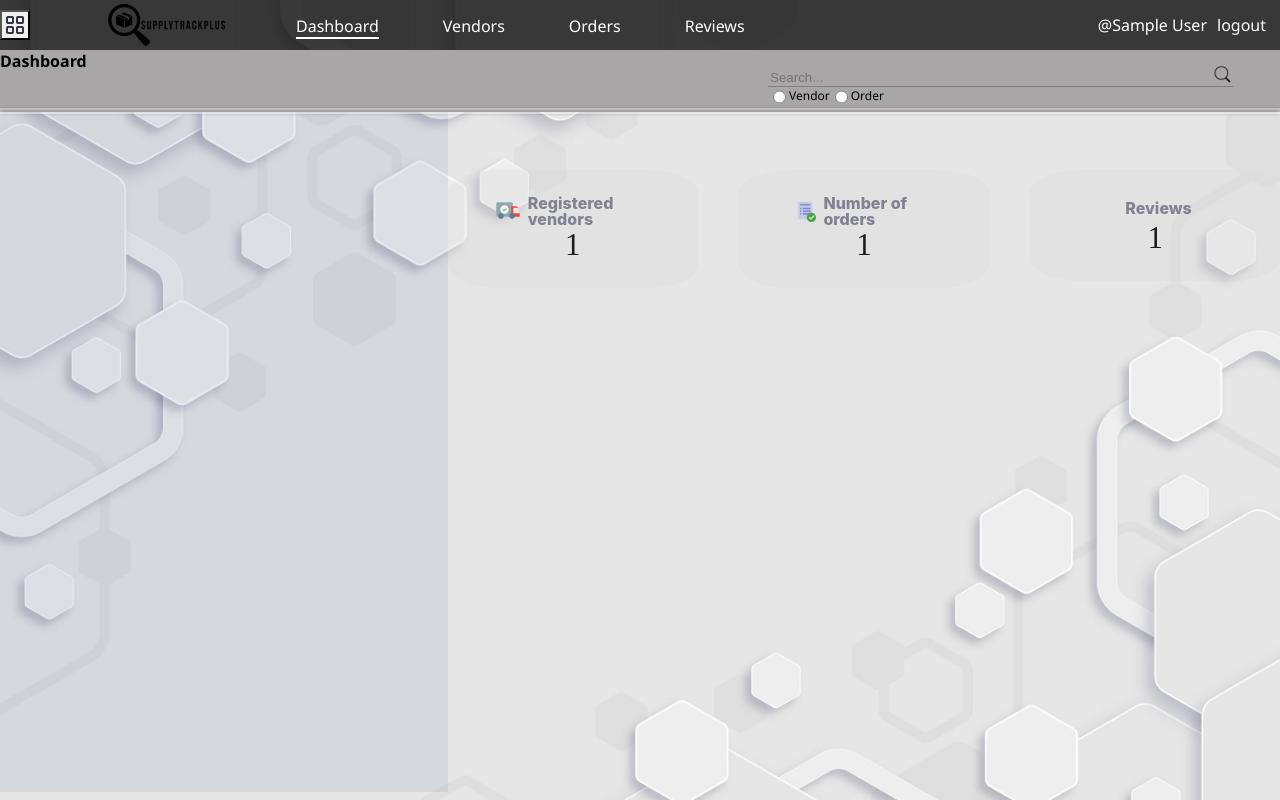
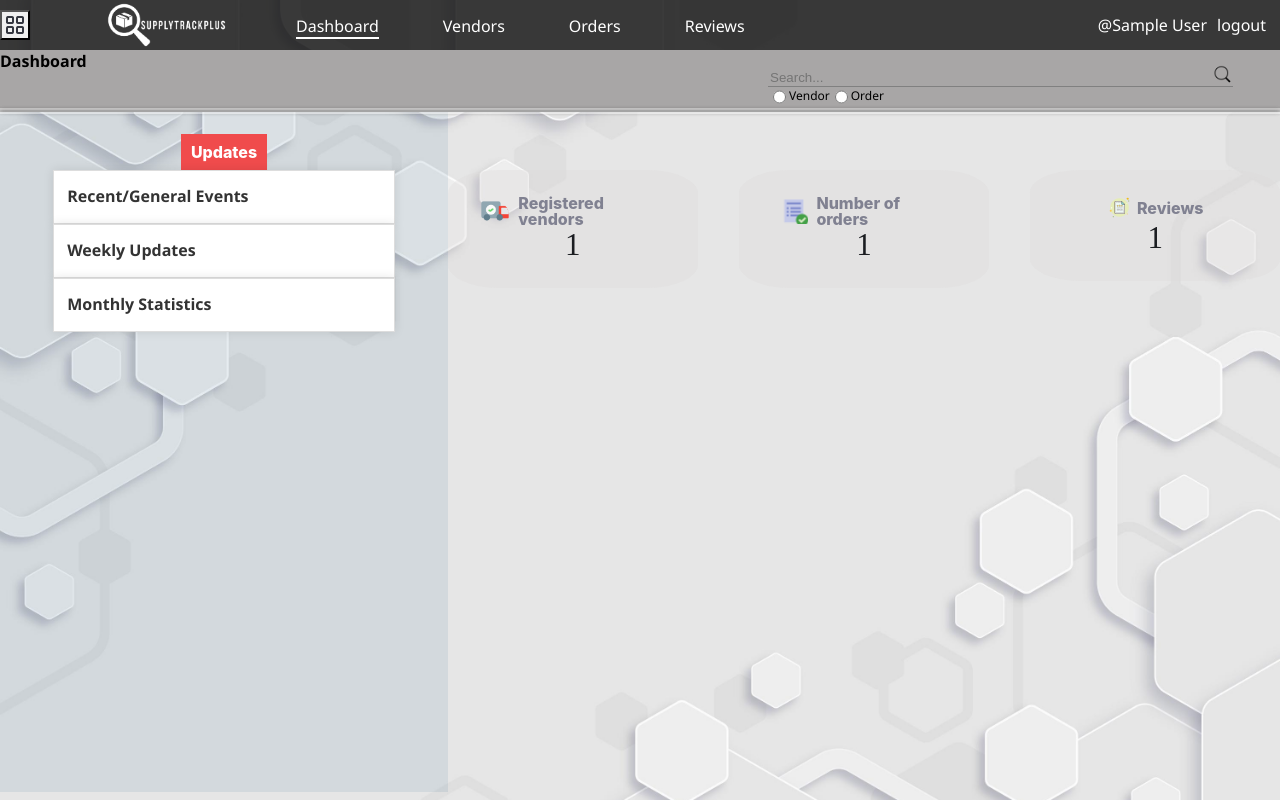
Before and after one commit to JamesRaphaelJRC/SupplyTrackPlus_v1, a Flask app: page /user/ in a window 1280 px wide. Run offline with Flask 3, Linux system fonts and the light colour scheme; a user stored in the database is signed in; tables that the repository leaves empty hold one stand-in row (values such as "Sample post").

Commit message:
Developed statistics section

```diff
--- a/models/base_model.py
+++ b/models/base_model.py
@@ -12,7 +12,7 @@
     def __init__(self, **kwargs):
         ''' Instantiation of a new BaseModel object'''
         self.id = str(uuid4())
-        self.created_at = datetime.utcnow()
+        self.created_at = datetime.now()
 
         if kwargs:
             try:
--- a/models/engine/db_storage.py
+++ b/models/engine/db_storage.py
@@ -221,6 +221,62 @@
             avr_review = 0
         return avr_review
 
+    def fetch_statistics(self, username):
+        ''' Computes and returns statistics of a given user operation
+
+            Return:
+            A dictionar of dictionaries containing lists of corresponding
+            items
+            e.g. {
+                    'orders': {
+                        'last 7 days': [order objects with timestamp <= 7 days],
+                        'this month': [order objects created this month]
+                    },
+                    'reviews': {
+                        'key1': [orders with matching values1],
+                        'key2: [orders with matching values2]
+                    }
+            }
+        '''
+        from datetime import datetime
+
+        stats = {}
+        now = datetime.now()
+
+        # Gets current statistics for orders
+        stats['orders'] = {}
+        orders_within_24hrs = [order for order in self.all(username, 'Order').\
+                               values() if (now - order.created_at).days <= 1]
+
+        last_7_days_orders = [order for order in self.all(username, 'Order').\
+                              values() if (now - order.created_at).days <= 7]
+
+        current_month_orders = [ order for order in self.all\
+                    (username, 'Order').values() if\
+                    (now.month - order.created_at.month) == 0]
+
+        closed_orders = [order for order in self.all(username, 'Order').\
+                         values() if order.delivery_status == True]
+
+        open_orders = [order for order in self.all(username, 'Order').\
+                       values() if order.delivery_status == False]
+
+        # Only closed orders are considered since only closed orders can be
+        # reviewed
+        reviewed = [order for order in closed_orders if order.reviews]
+
+        unreviewed = [order for order in closed_orders if not order.reviews]
+
+        # Sets the statistics in the orders dictionary
+        stats['orders']['24 hours'] = orders_within_24hrs
+        stats['orders']['7 days'] = last_7_days_orders
+        stats['orders']['this month'] = current_month_orders
+        stats['orders']['closed orders'] = closed_orders
+        stats['orders']['open orders'] = open_orders
+        stats['orders']['reviewed'] = reviewed
+        stats['orders']['unreviewed'] = unreviewed
+
+        return stats
 
     def new(self, obj):
         ''' Adds an object to the current database session '''
--- a/web_flask/routes/commons.py
+++ b/web_flask/routes/commons.py
@@ -11,7 +11,9 @@
 
     # Avoid passing user obj to public pages e.g. login, signup and index pages
     if current_user.is_authenticated:
-        user = storage.get_user(current_user.username)
-        return dict(searchform=searchform, user=user)
+        username = current_user.username
+        user = storage.get_user(username)
+        stats = storage.fetch_statistics(username)
+        return dict(searchform=searchform, user=user, stats=stats)
     else:
         return dict(searchform=searchform)
--- a/web_flask/static/scripts/reviews.js
+++ b/web_flask/static/scripts/reviews.js
@@ -3,7 +3,7 @@
     $('#vendor_id').change(function () {
         var vendorId = $(this).val();
         $.ajax({
-            url: '/user/orders/get_orders/' + vendorId,
+            url: '/user/orders/unreviewed/' + vendorId,
             type: 'GET',
             success: function(response){
                 // Populate order options based on the response
--- a/web_flask/static/styles/commons.css
+++ b/web_flask/static/styles/commons.css
@@ -68,7 +68,7 @@
     height: 100%;
     width: 20%;
     margin-left: -10px;
-    background: url(../images/Black-logo-nobackground.png);
+    background: url(../images/White-logo-no-background.png);
     background-repeat: no-repeat;
     background-size: contain;
     background-position: center;
--- a/web_flask/static/styles/dashboard.css
+++ b/web_flask/static/styles/dashboard.css
@@ -11,24 +11,14 @@
     justify-content: flex-start;
 }
 
-.stat-container {
-    /* border: 1px solid blue; */
-    height: 85vh;
-    width: 35%;
-    /* border-right: 2px solid gray; */
-    background-color: rgb(41, 99, 137, 0.1);
-}
-
 .widgets {
     /* border: 1px solid brown; */
     width: 65%;
     left: 25%;
-    /* justify-content: flex-start; */
     align-items: flex-start;
     gap: 5%;
     display: inline-flex;
     height: 100%;
-    /* background-color: #213159; */
 
 }
 
@@ -37,15 +27,12 @@
     flex: 1 1 0;
     /* width: 200px; */
     background-color: rgb(219, 215, 215, 0.3);
-    /* background: rgb(46, 156, 204, 0.3); */
     max-width: 100%;
     min-width: 10%;
     padding: 3%;
-    /* box-shadow: 0px 1.9444444179534912px 10px rgba(128, 128, 128, 0.3); */
     border-radius: 20%;
     flex-direction: column;
     align-items: center;
-    /* gap: 2%; */
     display: inline-flex;
     margin-top: 7%;
 }
@@ -71,14 +58,8 @@
 .icon {
     /* border: 1px solid black; */
     height: 25px;
-    width: 20%;
-    /* padding: 3.89px; */
-    /* border-radius: 7.78px; */
-    /* justify-content: flex-start; */
-    /* align-items: flex-start; */
-    /* gap: 9.72px; */
-    /* display: flex; */
-    background-size: contain;
+    width: 30px;
+    background-size: cover;
     background-repeat: no-repeat;
     background-position: center;
 }
@@ -118,3 +99,49 @@
         font-size: 1.8em;
     }
 }
+
+/*
+    =========================
+    Statistics section styles
+    =========================
+*/
+.stat-container {
+    /* border: 1px solid blue; */
+    height: 85vh;
+    width: 35%;
+    background-color: rgb(41, 99, 137, 0.1);
+    display: flex;
+    flex-direction: column;
+    align-items: center;
+}
+
+.caption {
+    border: 1px solid #f04b4c;
+    color: white;
+    background-color: #f04b4c;
+    margin-top: 5%;
+    padding: 2%;
+    font-weight: 800;
+}
+
+.note-container {
+    background-color: #fff;
+    border: 1px solid #ddd;
+    box-shadow: 0 0 10px rgba(0, 0, 0, 0.1);
+    padding:3%;
+    width:70%;
+    max-width: 100%;
+    text-align: left;
+  }
+
+.note-title {
+    color: #333;
+    margin: 0;
+}
+
+.note-content {
+    color: #555;
+    line-height: 1.5;
+    margin: 1%;
+    font-size: 13px;
+}
--- a/web_flask/static/styles/vendors.css
+++ b/web_flask/static/styles/vendors.css
@@ -144,7 +144,7 @@
     display: flex;
     flex-direction: row;
     flex-wrap: wrap;
-    background-color: gray;
+    background-color: rgb(61, 96, 153, 0.2);
 
 }
 @media only screen and (max-width: 600px) {
--- a/web_flask/templates/dashboard/dashboard.html
+++ b/web_flask/templates/dashboard/dashboard.html
@@ -1,7 +1,55 @@
 {% extends 'base.html' %}
 {% block main %}
 <section class="display-container">
-        <div class="stat-container"></div>
+
+    <!-- Statistics section -->
+        <div class="stat-container">
+            <div class="caption name">
+                Updates
+            </div>
+            <div class="note-container">
+                <h4 class="note-title">Recent/General Events</h4>
+                <p class="note-content">
+                    {% if stats['orders']['24 hours'] | length > 0 %}
+                        You have created <strong>{{ stats['orders']['24 hours'] | length}} </strong>order(s) in the last 24 hours<br>
+                    {% endif %}
+                    {% if stats['orders']['unreviewed'] | length > 0 %}
+                        <strong>{{ stats['orders']['unreviewed'] | length}}</strong> order(s) await your review;
+                        <a href="{{ url_for('user_views.view_orders', display='unreviewed')}}">review now</a><br>
+                    {% endif %}
+                    {% if stats['orders']['open orders'] | length > 0 %}
+                    You have <strong>{{ stats['orders']['open orders'] | length}}</strong> open order(s)
+                    <a href="{{ url_for('user_views.view_orders', display='open_orders')}}">view</a><br>
+                    {% endif %}
+                </p>
+            </div>
+            <div class="note-container">
+                <h4 class="note-title">Weekly Updates</h4>
+                <p class="note-content">
+                    {% if stats['orders']['7 days'] | length > 0 %}
+                        {% if stats['orders']['7 days'] | length == 1 %}
+                            You have created only <strong>{{ stats['orders']['7 days'] | length}}</strong> order in the last 7 days
+                        {% else %}
+                            You have created <strong>{{ stats['orders']['7 days'] | length}}</strong> orders in the last 7 days
+                        {% endif %}
+                        <a href="{{ url_for('user_views.view_orders', display='last_7_days')}}">view</a><br>
+                    {% endif %}
+                </p>
+            </div>
+            <div class="note-container">
+                <h4 class="note-title">Monthly Statistics</h4>
+                <p class="note-content">
+                    {% if stats['orders']['this month'] | length > 0 %}
+                        {% if stats['orders']['this month'] | length == 1 %}
+                            You have created only <strong>{{ stats['orders']['this month'] | length}}</strong> order this month!
+                        {% else %}
+                            You have created <strong>{{ stats['orders']['this month'] | length}}</strong> orders this month!
+                        {% endif %}
+                        <a href="{{ url_for('user_views.view_orders', display='this_month')}}">See all</a><br>
+                    {% endif %}
+                </p>
+            </div>
+        </div>
         <!-- Widgets structure -->
         <div class="widgets">
             <!-- Vendors widget structure-->
--- a/web_flask/templates/reviews/reviews.html
+++ b/web_flask/templates/reviews/reviews.html
@@ -95,7 +95,7 @@
           {{ form.submit()}}
       </div>
   </form>
-  <a href="{{ url_for('user_views.reviews') }}">
+  <a href="{{ session.get('history')[-1] }}">
     <button class="body-font" id="cancel">Cancel</button>
   </a>
 </div>
```
Also changed, not shown: web_flask/routes/orders.py (+33 -2 lines), web_flask/routes/reviews.py (+24 -8 lines), web_flask/templates/orders/orders.html (+7 -0 lines), web_flask/templates/orders/view_orders.html (added, +88 -0 lines), web_flask/app.db.
